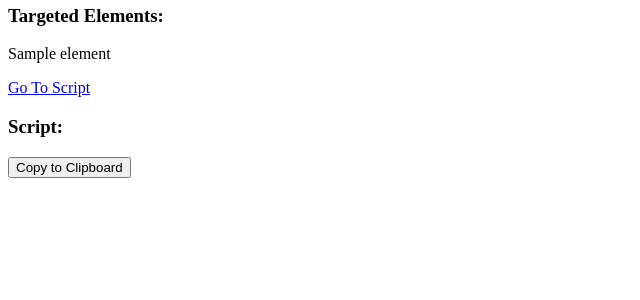
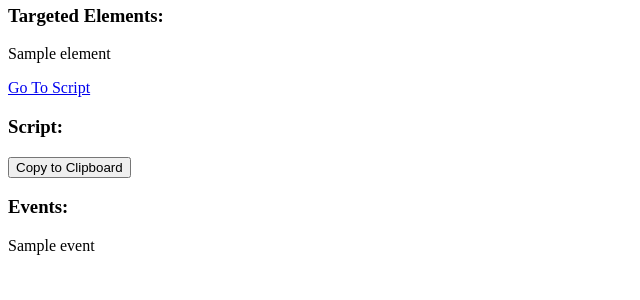
Before and after one commit to SelfTaughtCoder78704/convo_analytics, a Flask app: template templates/site.html in a window 1280 px wide. Shown: the part 336-636 px from the top of the page, without its empty margins (0-640 px from the left). Run offline with Flask 2, Linux system fonts and the light colour scheme; the template is opened without the code that fills it: values that come from a table or form of the project are taken from there, most other values are stand-ins (such as "Sample title", 1, 10 or a date in 2020); some libraries are stand-ins or nearby versions.

Commit message:
page data to site

```diff
--- a/main.py
+++ b/main.py
@@ -273,9 +273,13 @@ def view_site(site_id):
 
     my_user = found_user(mongo, session['email'])
     my_client_site = mongo.db.client_sites.find_one({'_id': ObjectId(site_id)})
-    my_client_site_events = mongo.db.client_site_events.find(
-        {'client_site': my_client_site['client_site']})
-    return render_template('site.html', user=my_user, site=my_client_site, events=my_client_site_events, form=element_form, edit=edit_site_form)
+    my_page_data = mongo.db.page_data.find_one(
+        {'site_id': site_id})
+    print(my_page_data)
+    if not my_page_data:
+        my_page_data = {}
+
+    return render_template('site.html', user=my_user, site=my_client_site, events=my_page_data, form=element_form, edit=edit_site_form)
 
 ################ END VIEW SINGLE SITE ROUTE ############
 
@@ -415,25 +419,34 @@ def generate_script(site_id):
 
 ################ END GENERATE SCRIPT ROUTE ############
 
-# request looks like this: REQUEST DATA  [{'element': 'A', 'event': 'mouseover', 'client_site': 'https://statuesque-dango-bb3731.netlify.app/';, 'value': 'Instagram'}, {'element': 'A', 'event': 'mouseover', 'client_site': 'https://statuesque-dango-bb3731.netlify.app/';, 'value': 'Twitter'}, {'element': 'A', 'event': 'mouseover', 'client_site': 'https://statuesque-dango-bb3731.netlify.app/';, 'value': 'Facebook'}, {'element': 'A', 'event': 'mouseover', 'client_site': 'https://statuesque-dango-bb3731.netlify.app/';, 'value': 'Google'}, {'element': 'A', 'event': 'mouseover', 'client_site': 'https://statuesque-dango-bb3731.netlify.app/';, 'value': 'Facebook'}, {'element': 'A', 'event': 'click', 'client_site': 'https://statuesque-dango-bb3731.netlify.app/';, 'value': 'Facebook'}, {'isTrusted': True}]
-
+# request looks like this: REQUEST DATA  {"events": [{'element': 'A', 'event': 'mouseover', 'client_site': 'https://statuesque-dango-bb3731.netlify.app/';, 'value': 'Instagram'}, {'element': 'A', 'event': 'mouseover', 'client_site': 'https://statuesque-dango-bb3731.netlify.app/';, 'value': 'Twitter'}, {'element': 'A', 'event': 'mouseover', 'client_site': 'https://statuesque-dango-bb3731.netlify.app/';, 'value': 'Facebook'}, {'element': 'A', 'event': 'mouseover', 'client_site': 'https://statuesque-dango-bb3731.netlify.app/';, 'value': 'Google'}, {'element': 'A', 'event': 'mouseover', 'client_site': 'https://statuesque-dango-bb3731.netlify.app/';, 'value': 'Facebook'}, {'element': 'A', 'event': 'click', 'client_site': 'https://statuesque-dango-bb3731.netlify.app/';, 'value': 'Facebook'}, {'isTrusted': True}]}
+# REWRITE TO CREATE A PageData Object
 @app.route("/summary", methods=["POST"])
 # exempt from csrf protection
 @csrf.exempt
 def summary():
     data = request.get_json()
     print('REQUEST DATA ', data)
-    events = data
+    events = data['events']
     # get the site id from the request header
     print(request.headers)
     print(events)
     site_id = request.headers.get('Site-Id')
+    client = request.headers.get('Client-Id')
 
-    mongo.db.client_sites.update_one(
-        {'_id': ObjectId(site_id)},
-        {'$set': {'events': events}}
+    # create a new page data object
+    page_data = mongo.db.page_data.insert_one({
+        'client_id': client,
+        'site_id': site_id,
+    })
+    # add the events to the page data object
+    for event in events:
+        mongo.db.page_data.update_one(
+            {'_id': ObjectId(page_data.inserted_id)},
+            {'$push': {'events': event}}
+        )
+    print('PAGE DATA ', page_data)
 
-    )
     return jsonify({"success": True})
 
 
--- a/templates/dashboard.html
+++ b/templates/dashboard.html
@@ -94,6 +94,7 @@
     <div class="welcome">
       <h1>Welcome to the ConvoAnalytics Dashboard</h1>
       <p>Hello, {{user.name}}!</p>
+      <p>Client ID: {{user._id}}</p>
       <a href="/logout" class="btn">Logout</a>
     </div>
     <div class="dash">
--- a/templates/site.html
+++ b/templates/site.html
@@ -58,6 +58,18 @@
         </div>
       </div>
     </div>
+    {% if events %}
+    <div class="events">
+      <h3>Events:</h3>
+      <div class="eventList">
+        {% for event in events.events %}
+        <div class="event">
+          <p>{{event}}</p>
+        </div>
+        {% endfor %}
+      </div>
+    </div>
+    {% endif %}
     <script type="text/javascript">
       function makeScript() {
         let baseUrl = window.location.origin;
```
